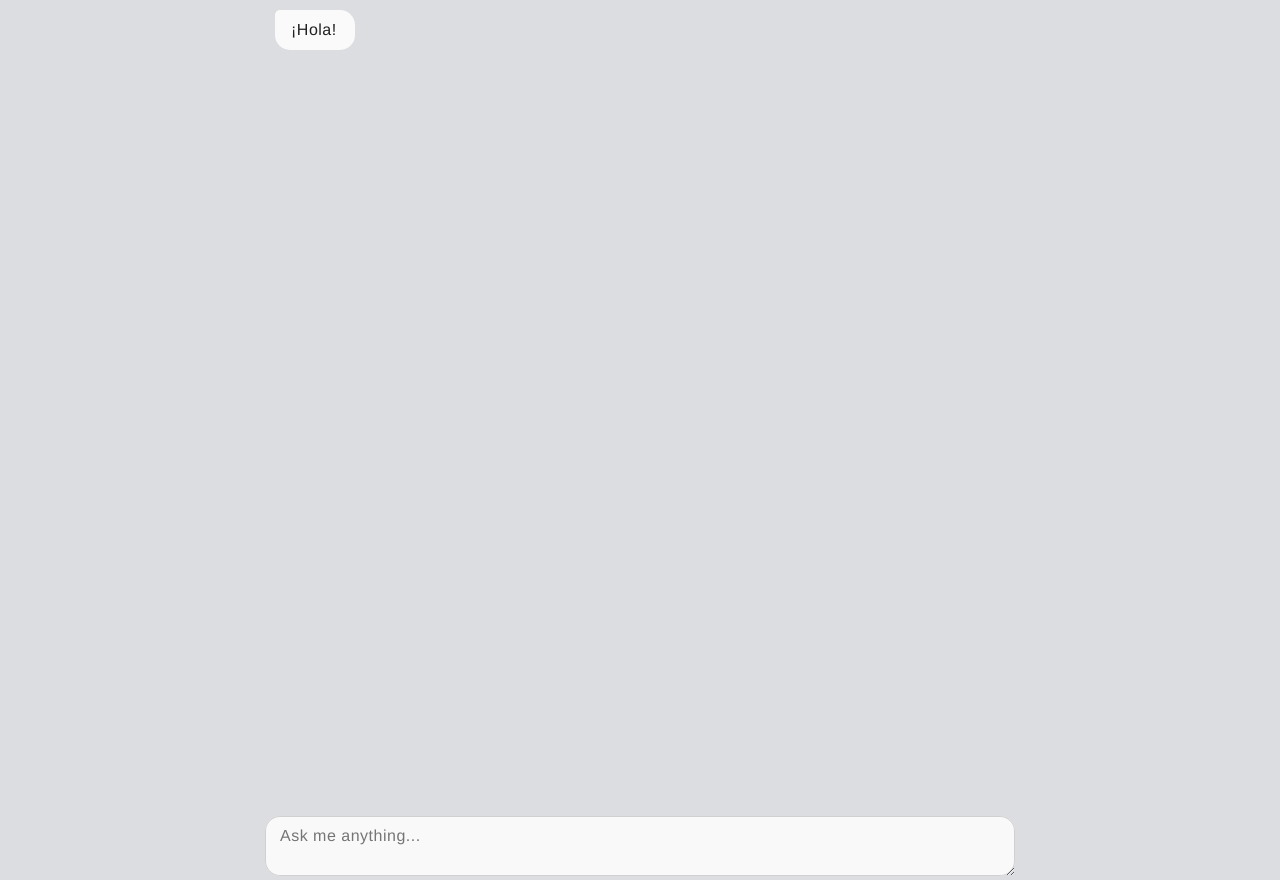
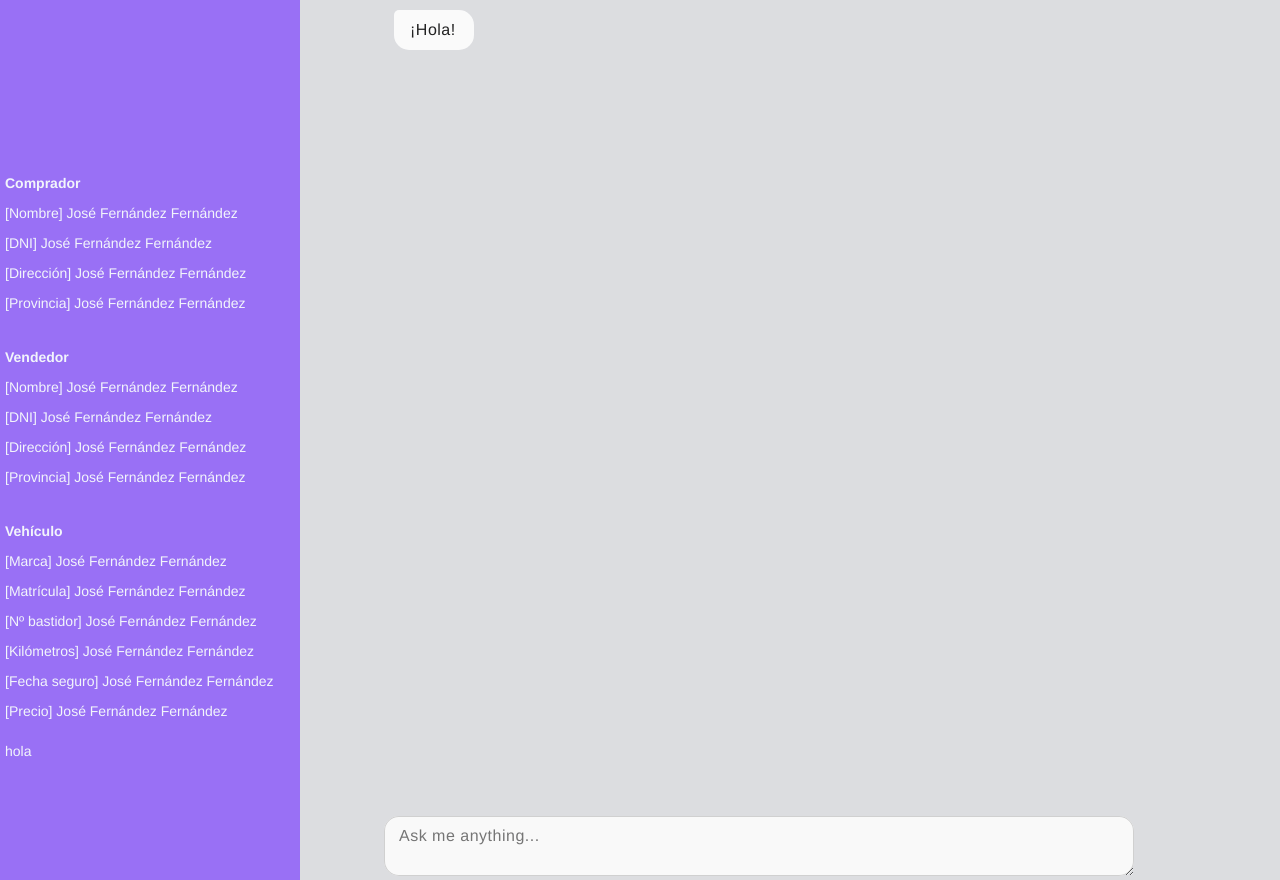
Before and after one commit to joshuasv/juri-chatbot, a Django app: page / in a window 1280 px wide. Run offline with Django 3.2, Linux system fonts and the light colour scheme.

Commit message:
Adds visual element to display knowledge of the bot

```diff
--- a/api/static/contrato/component/styles/setup.css
+++ b/api/static/contrato/component/styles/setup.css
@@ -5,6 +5,7 @@
 	max-width: 750px;
 	width: 100%;
 	margin: 0 auto;
+  margin-left: 30%;
 	overflow: hidden;
 	position: relative;
 }
@@ -30,3 +31,27 @@ body {
 	font-family: "Helvetica Neue", Helvetica, sans-serif;
 	margin: 0;
 }
+
+/* The sidebar menu */
+.sidenav {
+  height: 100%;
+  width: 300px;
+  position: fixed;
+  z-index: 1;
+  top: 0;
+  left: 0;
+  background-color: #9970f5;
+  overflow-x: hidden;
+  padding-top: 20px;
+  display: flex;
+  flex-flow: column nowrap;
+  justify-content: center;
+}
+
+.child {
+  padding: 5px;
+  color: #f2f5fb;
+  font-size: 14px;
+  width: auto;
+  height: auto;
+}
--- a/api/templates/contrato/index.html
+++ b/api/templates/contrato/index.html
@@ -31,6 +31,34 @@
   </head>
 
   <body>
+
+    <div class="sidenav">
+      <div class="child">
+        <p><b>Comprador</b></p>
+        <p>[Nombre] José Fernández Fernández</p>
+        <p>[DNI] José Fernández Fernández</p>
+        <p>[Dirección] José Fernández Fernández</p>
+        <p>[Provincia] José Fernández Fernández</p>
+      </div>
+      <div class="child">
+        <p><b>Vendedor</b></p>
+        <p>[Nombre] José Fernández Fernández</p>
+        <p>[DNI] José Fernández Fernández</p>
+        <p>[Dirección] José Fernández Fernández</p>
+        <p>[Provincia] José Fernández Fernández</p>
+      </div>
+      <div class="child">
+        <p><b>Vehículo</b></p>
+        <p>[Marca] José Fernández Fernández</p>
+        <p>[Matrícula] José Fernández Fernández</p>
+        <p>[Nº bastidor] José Fernández Fernández</p>
+        <p>[Kilómetros] José Fernández Fernández</p>
+        <p>[Fecha seguro] José Fernández Fernández</p>
+        <p>[Precio] José Fernández Fernández</p>
+      </div>
+      <div class="child">hola</div>
+    </div>
+
     <!-- container element for chat window -->
     <div id="chat"></div>
 
```
